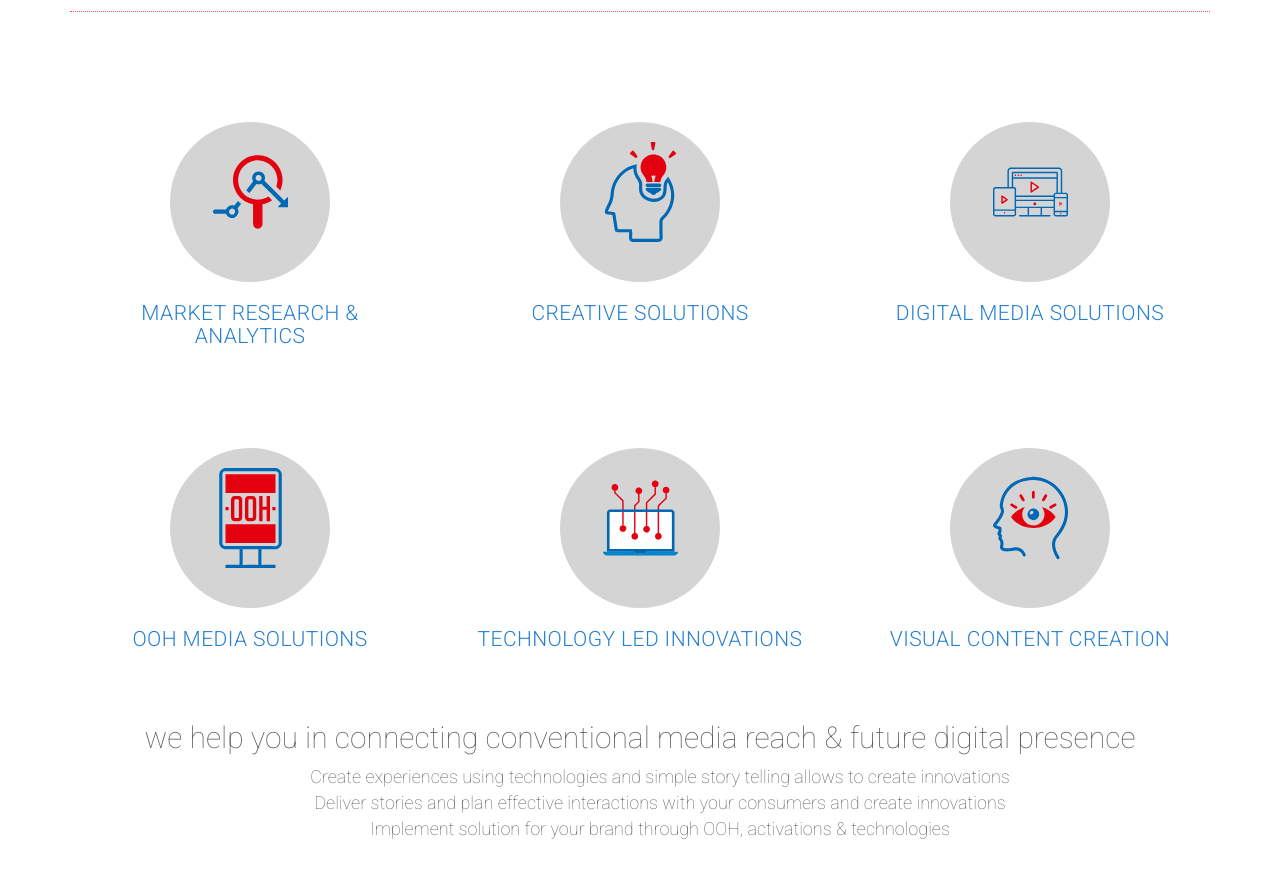
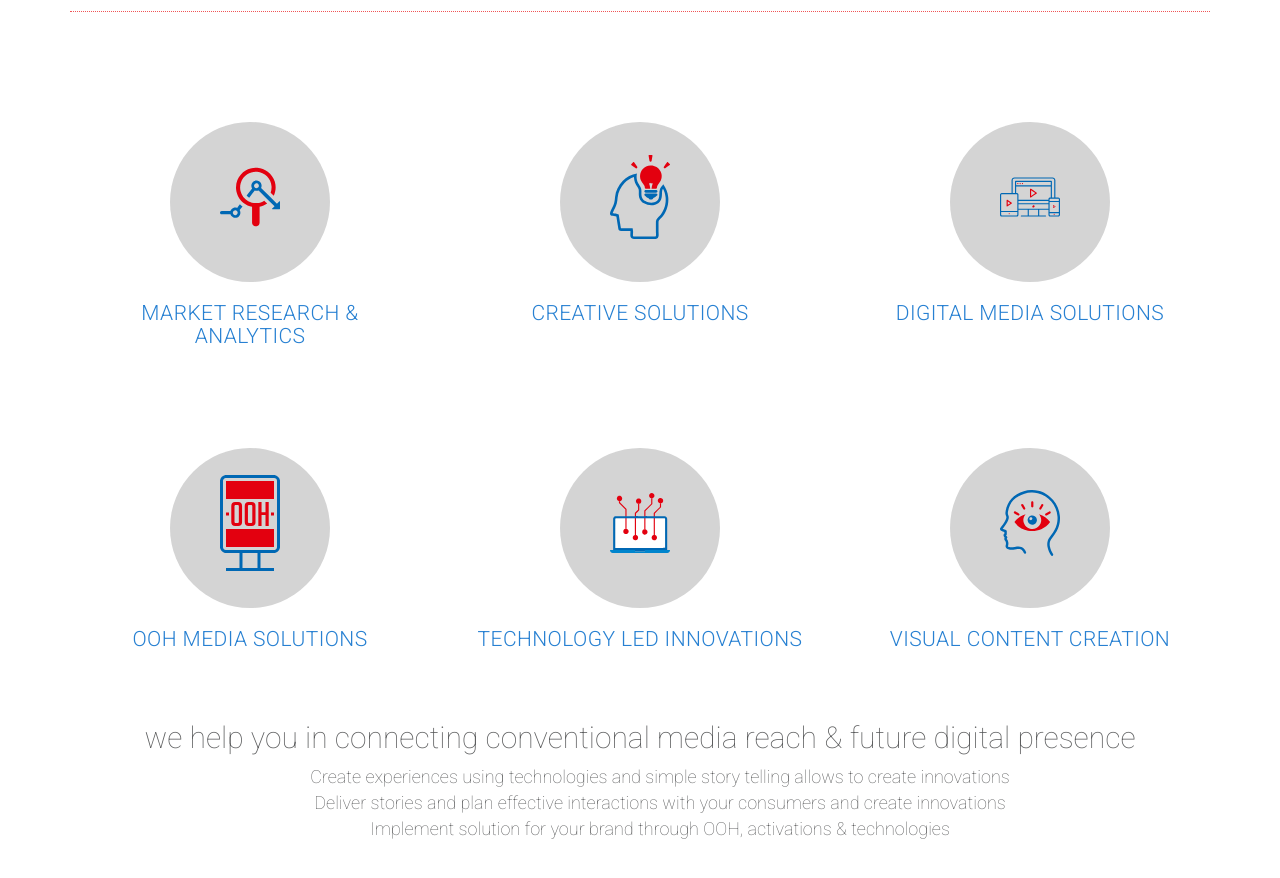
Before and after one commit to santu-git/gluecom, a plain HTML site: page index.html in a window 1280 px wide. Shown: the part 980-1858 px from the top of the page. Drawn offline with nearby package versions, Linux system fonts and the light colour scheme; a script that the page names is missing.

```diff
--- a/css/shapes-red.css
+++ b/css/shapes-red.css
@@ -535,8 +535,8 @@ a.btn-theme:focus{
 }
 
 #services .item .icon img{
-    height: 120px;
-    width: 75px;
+    height: 130px;
+    width: 60px;
     padding-top: 20px;
     transition: transform .4s ease-out,color .4s ease-out;
 
```
